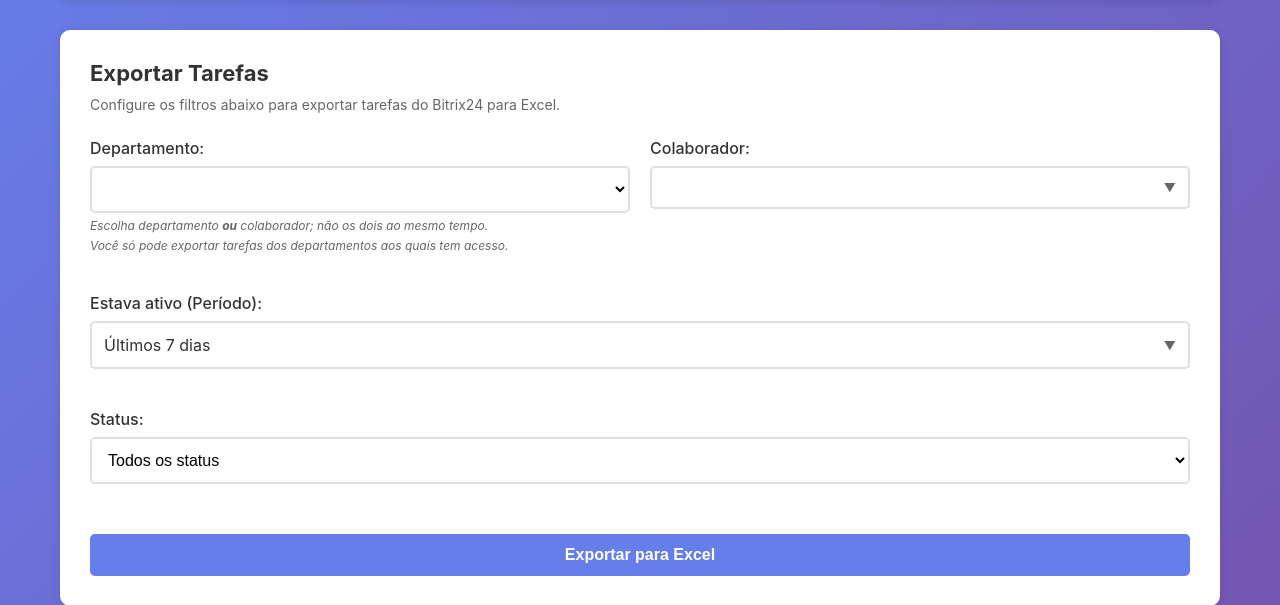
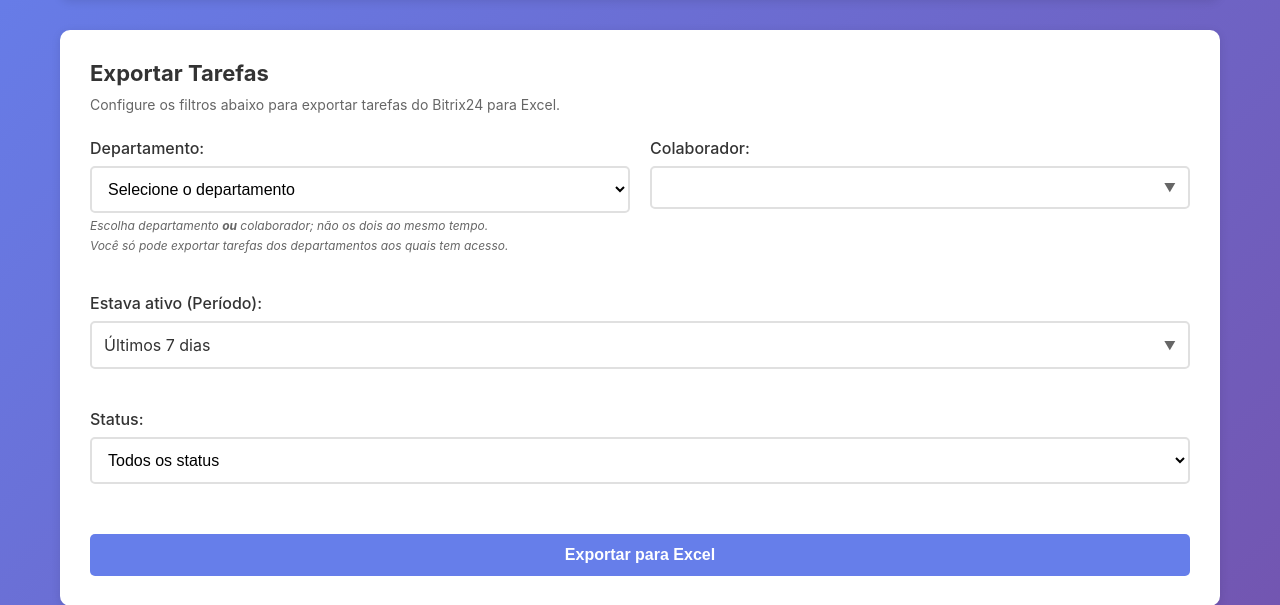
Before and after one commit to MateusSouzaG/bitrix-exporter, a FastAPI app: template templates/dashboard.html in a window 1280 px wide. Shown: the part 93-698 px from the top of the page. Run offline with FastAPI, Linux system fonts and the light colour scheme; the template is opened without the code that fills it, so the values that code supplies are empty.

Commit message:
Supervisores: opção "Selecione o departamento" para deixar campo vazio e Colaborador selecionável

```diff
--- a/templates/dashboard.html
+++ b/templates/dashboard.html
@@ -29,6 +29,8 @@
                             <select id="dept" name="dept">
                                 {% if is_admin %}
                                 <option value="">Todos os departamentos</option>
+                                {% else %}
+                                <option value="">Selecione o departamento</option>
                                 {% endif %}
                                 <!-- Opções de departamento são preenchidas via JavaScript (loadDepartmentsIntoSelect) -->
                             </select>
```
